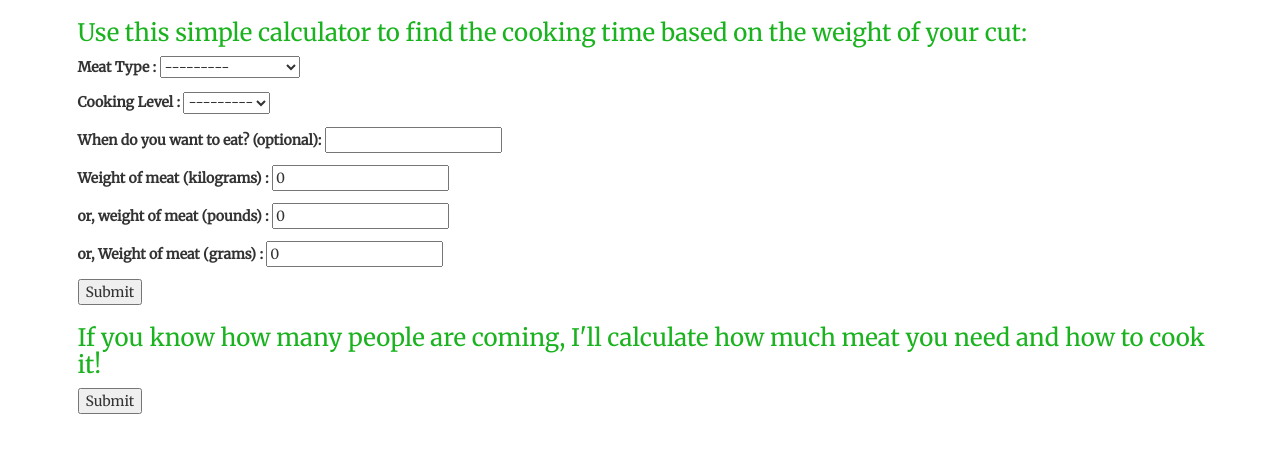
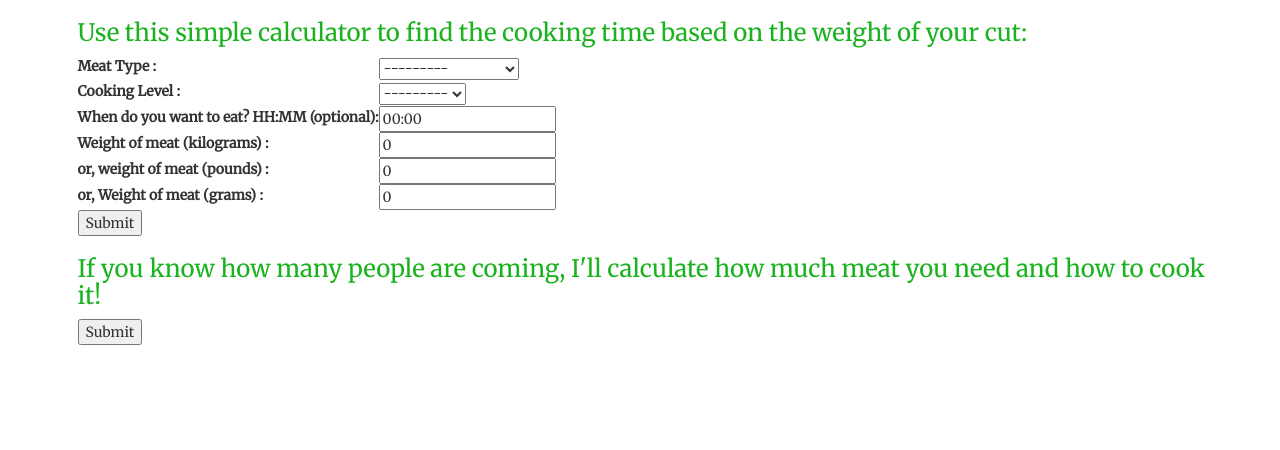
Before and after one commit to matthpau/CookingCalc, a Django app: page /Calculator in a window 1280 px wide. Shown: the part 72-522 px from the top of the page. Run offline with Django 3.2, Linux system fonts and the light colour scheme; tables that the repository leaves empty hold one stand-in row (values such as "Sample post"); some libraries are stand-ins or nearby versions.

Commit message:
First correct results!

```diff
--- a/AppTimesCalc/forms.py
+++ b/AppTimesCalc/forms.py
@@ -7,7 +7,7 @@ from .models import *
 class CalcForm1(forms.Form):
     MeatType = forms.ModelChoiceField(MeatType.objects.all(), label="Meat Type ", required=True)
     CookingLevel = forms.ModelChoiceField(CookingLevel.objects.all(), label="Cooking Level ", required = True)
-    EatingTime = forms.TimeField(label="When do you want to eat? (optional)", required = False)
+    EatingTime = forms.TimeField(label="When do you want to eat? HH:MM  (optional)", required = False, initial="00:00")
     Weight_kg = forms.DecimalField(label="Weight of meat (kilograms) ", initial=0, required = False)
     Weight_lb = forms.DecimalField(label="or, weight of meat (pounds) ", initial=0, required = False)
     Weight_gr = forms.DecimalField(label="or, Weight of meat (grams) ", initial=0, required = False)
--- a/AppTimesCalc/templates/AppTimesCalc/CookingCalc.html
+++ b/AppTimesCalc/templates/AppTimesCalc/CookingCalc.html
@@ -4,7 +4,9 @@
     <h3>Use this simple calculator to find the cooking time based on the weight of your cut:</h3>
     <form action = "/CalcResult" method="POST" >
         {% csrf_token %}
-        {{ form.as_p }}
+        <table>
+            {{ form.as_table }}
+        </table>
         <input type="submit" value="Submit" />
     </form>
     <h3>If you know how many people are coming, I'll calculate how much meat you need and how to cook it!</h3>
```
